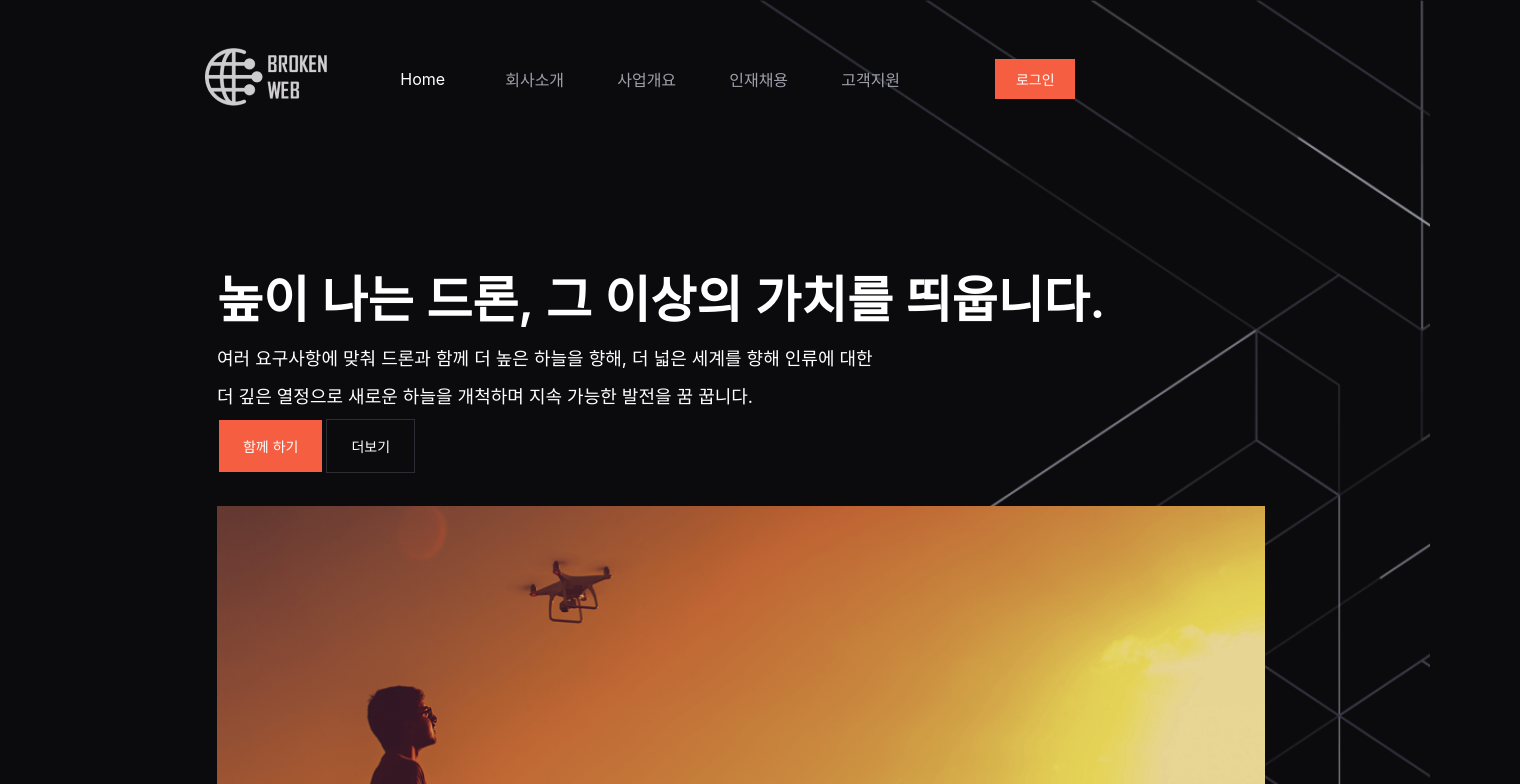
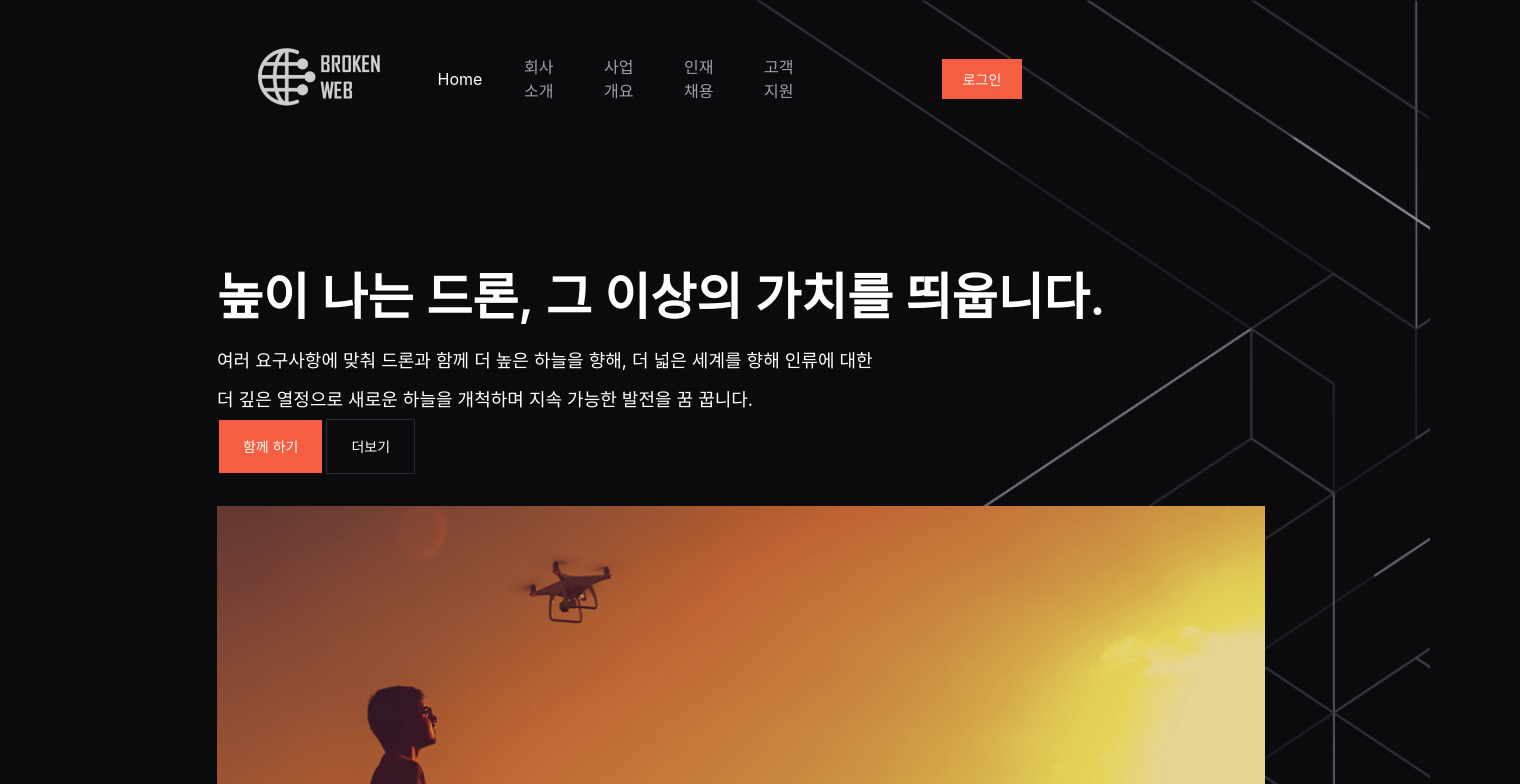
Before and after one commit to Advanced-web-programming/Front-end, a React (Create React App) app: page /rooms in a window 1280 px wide. Shown: the top 784 px of the page, 1520 px wide, since content can reach past the window. Built offline with nearby package versions, Linux system fonts and the light colour scheme.

Commit message:
init tailwind css

```diff
--- a/package.json
+++ b/package.json
@@ -49,5 +49,8 @@
       "last 1 firefox version",
       "last 1 safari version"
     ]
+  },
+  "devDependencies": {
+    "tailwindcss": "^3.3.1"
   }
 }
--- a/src/index.css
+++ b/src/index.css
@@ -1,20 +1,21 @@
+@tailwind base;
+@tailwind components;
+@tailwind utilities;
+
 body {
-  margin: 0;
-  font-family: -apple-system, BlinkMacSystemFont, 'Segoe UI', 'Roboto', 'Oxygen',
-    'Ubuntu', 'Cantarell', 'Fira Sans', 'Droid Sans', 'Helvetica Neue',
-    sans-serif;
-  -webkit-font-smoothing: antialiased;
-  -moz-osx-font-smoothing: grayscale;
-  background-color: #0B0B0E;
-  overflow-x: hidden;
+	margin: 0;
+	font-family: -apple-system, BlinkMacSystemFont, 'Segoe UI', 'Roboto', 'Oxygen', 'Ubuntu',
+		'Cantarell', 'Fira Sans', 'Droid Sans', 'Helvetica Neue', sans-serif;
+	-webkit-font-smoothing: antialiased;
+	-moz-osx-font-smoothing: grayscale;
+	background-color: #0b0b0e;
+	overflow-x: hidden;
 }
 
-body::-webkit-scrollbar{
-  display: none;
+body::-webkit-scrollbar {
+	display: none;
 }
 
 code {
-  font-family: source-code-pro, Menlo, Monaco, Consolas, 'Courier New',
-    monospace;
-
+	font-family: source-code-pro, Menlo, Monaco, Consolas, 'Courier New', monospace;
 }
--- /dev/null
+++ b/tailwind.config.js
@@ -0,0 +1,8 @@
+/** @type {import('tailwindcss').Config} */
+module.exports = {
+	content: ['./src/**/*.{js,jsx,ts,tsx}'],
+	theme: {
+		extend: {},
+	},
+	plugins: [],
+}
```
Also changed, not shown: 1 other file (tests, documents, lock files or other folders).
